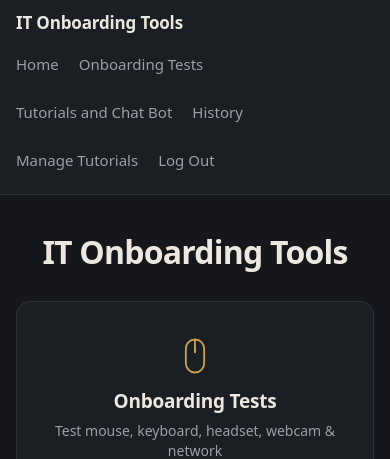
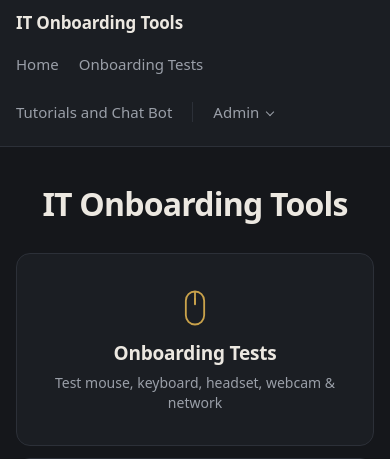
Before and after one commit to renzzog777/Onboarding_App, a Flask app: page / in a window 390 px wide. Shown: the top 459 px of the page. Run offline with Flask 3, Linux system fonts and the light colour scheme; the visitor is signed in with stand-in values (Sample User, id 1); some libraries are stand-ins or nearby versions.

Commit message:
Group admin links under an Admin dropdown in the top bar
History, Manage Tutorials and Log Out were added inline next to the
public links after login. They now live in an "Admin" dropdown
(<details>/<summary>), separated from the public links by a divider.
The Admin label is highlighted on admin pages; the menu closes on
outside click or Escape and spans the bar width on phones.

Co-Authored-By: Claude Opus 5.5 <noreply@anthropic.com>

```diff
--- a/static/css/style.css
+++ b/static/css/style.css
@@ -147,6 +147,68 @@ b, strong { font-weight: 600; }
     line-height: var(--tap-target);
     transition: color var(--dur-fast) ease;
 }
+.topbar nav { align-items: center; }
+.topbar nav a.active { color: var(--primary); }
+
+/* Admin dropdown: a thin divider sets it apart from the public links. */
+.nav-divider {
+    width: 1px;
+    height: 1.25rem;
+    background: var(--border);
+}
+.nav-menu { position: relative; }
+.nav-menu summary {
+    list-style: none;
+    cursor: pointer;
+    color: var(--muted);
+    font-size: 0.9375rem;
+    font-weight: 500;
+    line-height: var(--tap-target);
+    transition: color var(--dur-fast) ease;
+    user-select: none;
+}
+.nav-menu summary::-webkit-details-marker { display: none; }
+.nav-menu summary::after {
+    content: "";
+    display: inline-block;
+    margin-left: var(--space-2);
+    width: 0.4em;
+    height: 0.4em;
+    border-right: 1.5px solid currentColor;
+    border-bottom: 1.5px solid currentColor;
+    transform: translateY(-0.2em) rotate(45deg);
+    transition: transform var(--dur-fast) var(--ease-out);
+}
+.nav-menu[open] summary::after { transform: translateY(0.05em) rotate(-135deg); }
+.nav-menu summary.active,
+.nav-menu[open] summary { color: var(--primary); }
+.nav-menu summary:focus-visible { outline: 2px solid var(--primary); outline-offset: 2px; border-radius: var(--radius-sm); }
+.nav-menu-panel {
+    position: absolute;
+    right: 0;
+    top: calc(100% + var(--space-1));
+    z-index: 50;
+    min-width: 12rem;
+    display: flex;
+    flex-direction: column;
+    padding: var(--space-1);
+    background: var(--card-raised);
+    border: 1px solid var(--border);
+    border-radius: var(--radius-md);
+    box-shadow: 0 8px 24px rgba(0, 0, 0, 0.35);
+}
+.topbar nav .nav-menu-panel a {
+    color: var(--text);
+    line-height: 1.3;
+    padding: var(--space-3) var(--space-3);
+    border-radius: var(--radius-sm);
+}
+.topbar nav .nav-menu-panel a:focus-visible { outline: 2px solid var(--primary); outline-offset: -2px; }
+.nav-menu-panel hr {
+    border: 0;
+    border-top: 1px solid var(--border);
+    margin: var(--space-1) 0;
+}
 
 .container {
     max-width: 60rem;
@@ -166,7 +228,10 @@ b, strong { font-weight: 600; }
 .card-center p { margin-inline: auto; }
 
 @media (max-width: 520px) {
-    .topbar { padding: var(--space-3) var(--space-4); }
+    .topbar { padding: var(--space-3) var(--space-4); position: relative; }
+    /* Nav wraps on phones: span the menu under the whole bar so it never runs off-screen. */
+    .nav-menu { position: static; }
+    .nav-menu-panel { left: var(--space-4); right: var(--space-4); top: calc(100% - var(--space-2)); }
     .container { margin-top: var(--space-5); padding: 0 var(--space-4) var(--space-10); }
     .card { padding: var(--space-5); }
 }
@@ -373,6 +438,8 @@ button:disabled { opacity: 0.5; cursor: not-allowed; }
 /* Hover only where a real pointer can hover (touch fires hover on tap). */
 @media (hover: hover) and (pointer: fine) {
     .topbar nav a:hover { color: var(--primary); }
+    .nav-menu summary:hover { color: var(--primary); }
+    .topbar nav .nav-menu-panel a:hover { background: var(--card-hover); color: var(--text); }
     button:hover:not(:disabled), .btn:hover { background: var(--primary-dark); }
     button.secondary:hover:not(:disabled), .btn.secondary:hover { background: var(--card-hover); }
     .home-tile:hover { border-color: var(--primary); transform: translateY(-2px); }
--- a/static/js/common.js
+++ b/static/js/common.js
@@ -9,3 +9,17 @@ async function saveTestResult(testType, sessionId, payload) {
     }
     return res.json();
 }
+
+// Admin dropdown: close on outside click or Escape.
+document.addEventListener("click", (e) => {
+    document.querySelectorAll("details.nav-menu[open]").forEach((menu) => {
+        if (!menu.contains(e.target)) menu.removeAttribute("open");
+    });
+});
+document.addEventListener("keydown", (e) => {
+    if (e.key !== "Escape") return;
+    document.querySelectorAll("details.nav-menu[open]").forEach((menu) => {
+        menu.removeAttribute("open");
+        menu.querySelector("summary").focus();
+    });
+});
--- a/templates/base.html
+++ b/templates/base.html
@@ -13,12 +13,20 @@
             <a href="{{ url_for('index') }}">Home</a>
             <a href="{{ url_for('tests_start') }}">Onboarding Tests</a>
             <a href="{{ url_for('tutorials') }}">Tutorials and Chat Bot</a>
+            <span class="nav-divider" aria-hidden="true"></span>
+            {% set on_admin_page = request.path.startswith('/admin') or request.path.startswith('/history') %}
             {% if session.get('is_admin') %}
-                <a href="{{ url_for('history') }}">History</a>
-                <a href="{{ url_for('admin_resources') }}">Manage Tutorials</a>
-                <a href="{{ url_for('admin_logout') }}">Log Out</a>
+                <details class="nav-menu">
+                    <summary class="{{ 'active' if on_admin_page }}">Admin</summary>
+                    <div class="nav-menu-panel">
+                        <a href="{{ url_for('history') }}">History</a>
+                        <a href="{{ url_for('admin_resources') }}">Manage Tutorials</a>
+                        <hr>
+                        <a href="{{ url_for('admin_logout') }}">Log Out</a>
+                    </div>
+                </details>
             {% else %}
-                <a href="{{ url_for('admin_login') }}">Admin</a>
+                <a href="{{ url_for('admin_login') }}" class="{{ 'active' if on_admin_page }}">Admin</a>
             {% endif %}
         </nav>
     </header>
```
